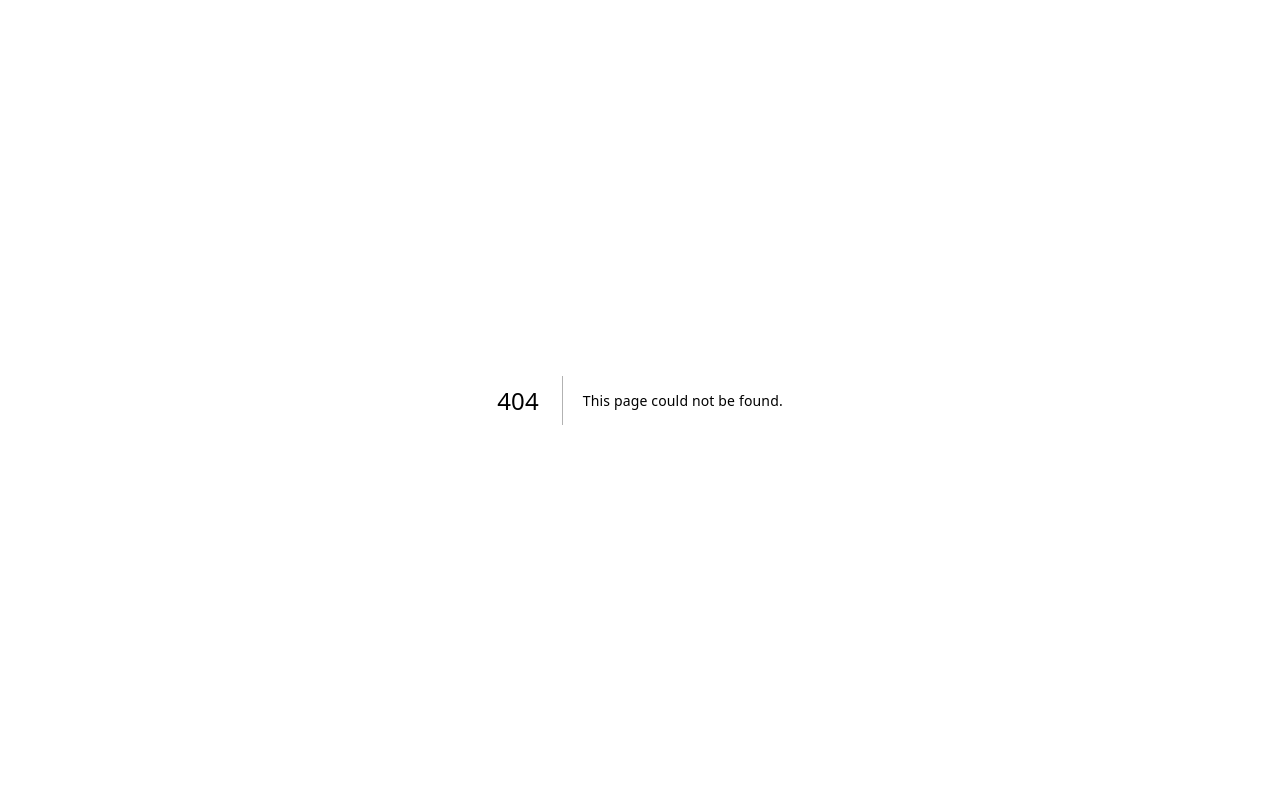
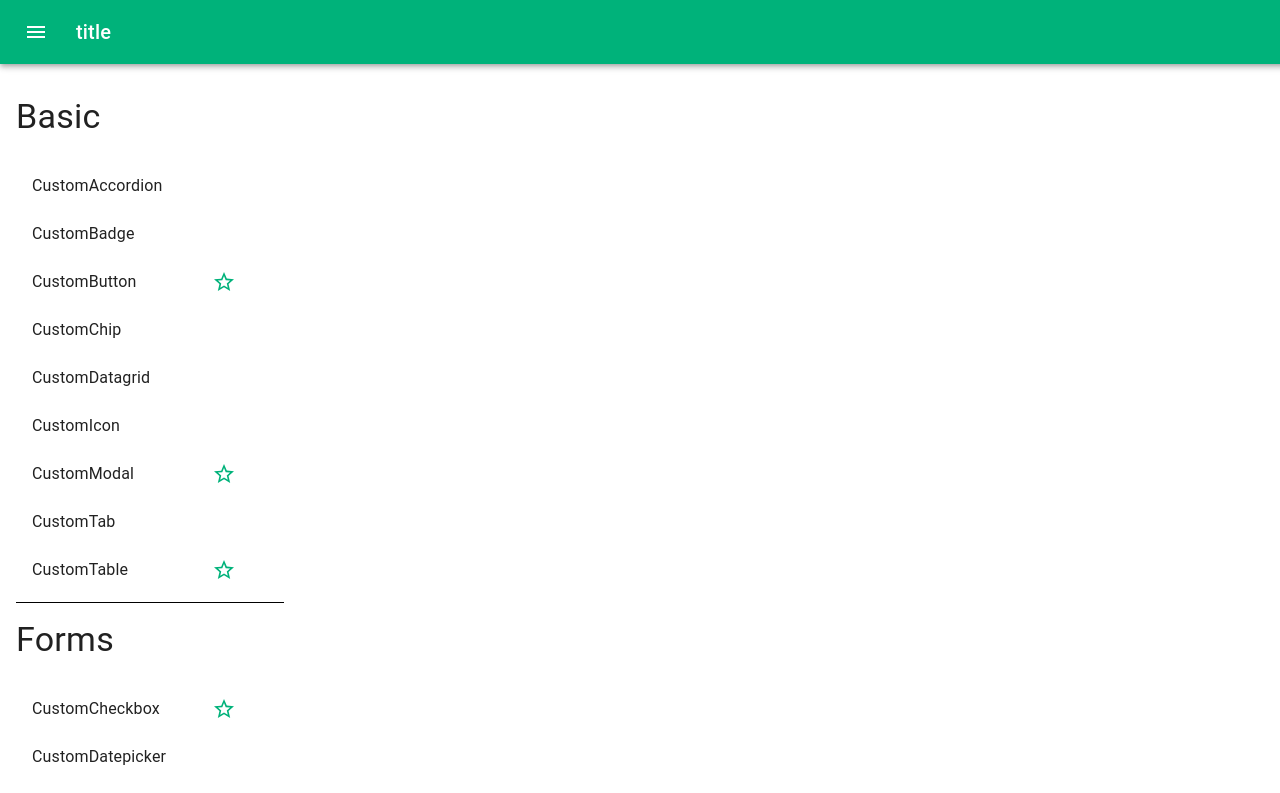
Before and after one commit to doakuma/init-project, a Next.js app: page /componentGuide in a window 1280 px wide. Before the commit this address had no page. Shown: the top 793 px of the page. Built offline with nearby package versions, Linux system fonts and the light colour scheme.

Commit message:
[dev] app router 추가

```diff
--- /dev/null
+++ b/src/app/componentGuide/page.jsx
@@ -0,0 +1,111 @@
+"use client";
+import { Fragment, useState } from "react";
+import {
+  List,
+  ListItem,
+  ListItemText,
+  ListItemButton,
+  ListItemIcon,
+} from "@mui/material";
+import { Divider, Typography } from "@mui/material";
+import StarBorder from "@mui/icons-material/StarBorder";
+import { isEmpty, isUndefined } from "lodash";
+import {
+  componentInfo,
+  componentList,
+  componentProps,
+} from "@/components/componentInfo";
+import {
+  ComponentRender,
+  ComponentInfoRender,
+  ComponentPropsRender,
+} from "@/components/utils/ComponentRender";
+
+export default function Home() {
+  const [compType, setCompType] = useState("");
+  const handleClickList = (type) => {
+    setCompType(type.toLowerCase());
+  };
+  return (
+    <>
+      <div className="da-components">
+        <div className="da-components-list">
+          {componentList.map((item, idx) => {
+            const sortedList = item.lists.sort((a, b) => {
+              if (a.label < b.label) {
+                return -1;
+              }
+              if (a.label > b.label) {
+                return 1;
+              }
+              return 0;
+            });
+            return (
+              <Fragment key={idx}>
+                {idx > 0 && <Divider />}
+                <Typography variant="h4" sx={{ my: 2 }}>
+                  {item.label}
+                </Typography>
+                <List>
+                  {/* {console.debug(sortedList(item.lists))} */}
+                  {sortedList.map((list, idx2) => {
+                    return (
+                      <ListItemButton
+                        key={idx2}
+                        onClick={() => handleClickList(list.label)}
+                        selected={compType === list.label.toLocaleLowerCase()}
+                      >
+                        <ListItemText primary={list.label} />
+                        <ListItemIcon>
+                          {list.isDone && <StarBorder color="primary" />}
+                        </ListItemIcon>
+                      </ListItemButton>
+                    );
+                  })}
+                </List>
+              </Fragment>
+            );
+          })}
+        </div>
+        <div className="da-components-content">
+          <Typography variant="h4">{compType.toUpperCase()}</Typography>
+          {!isUndefined(componentInfo[compType]) && (
+            <div className="da-components-example">
+              {componentInfo[compType].map((item, idx) => {
+                return (
+                  <div className="da-components-item" key={idx}>
+                    {item.map((component, idx2) => {
+                      return (
+                        <div className="da-components-cell" key={idx2}>
+                          <div className="da-components-render">
+                            {ComponentRender(component, compType)}
+                          </div>
+                          {ComponentInfoRender(component, compType)}
+                        </div>
+                      );
+                    })}
+                  </div>
+                );
+              })}
+            </div>
+          )}
+          <div className="da-components-props">
+            {/* {!isEmpty(compType) && (
+              <>
+                <Typography variant="h5">Props</Typography>
+                {ComponentPropsRender(componentProps[compType])}
+                )}
+              </>
+            )} */}
+            {!isEmpty(compType) && (
+              <>
+                <Typography variant="h5">Props</Typography>
+                {ComponentPropsRender(componentProps[compType])}
+              </>
+            )}
+          </div>
+        </div>
+      </div>
+    </>
+  );
+}
--- a/src/app/layout.js
+++ b/src/app/layout.js
@@ -5,6 +5,7 @@ import "../assets/style/common.scss";
 import { useEffect } from "react";
 import { Container, CssBaseline } from "@mui/material";
 import { RecoilRoot } from "recoil";
+import CustomLayout from "@/components/CustomLayout";
 
 // export const metadata = {
 //   title: "Create Next App",
@@ -35,7 +36,7 @@ export default function RootLayout({ children }) {
       <body>
         <RecoilRoot>
           <CssBaseline />
-          {children}
+          <CustomLayout>{children}</CustomLayout>
         </RecoilRoot>
       </body>
     </html>
--- a/src/components/CustomChip.jsx
+++ b/src/components/CustomChip.jsx
@@ -1,5 +1,5 @@
-import { Chip } from "@mui/material";
 import React from "react";
+import { Chip, Avatar } from "@mui/material";
 
 const CustomChip = (props) => {
   const {
@@ -24,6 +24,7 @@ const CustomChip = (props) => {
       avatar={avatar}
       icon={icon}
       size={size}
+      avatar={avatar && <Avatar src={avatar.src} alt={avatar.alt} />}
     />
   );
 };
--- a/src/components/CustomLayout.jsx
+++ b/src/components/CustomLayout.jsx
@@ -10,6 +10,7 @@ const CustomLayout = (props) => {
   const { children, maxWidth = "xl" } = props;
   const [menuOpen, setMenuOpen] = useState(false);
   const { theme } = useTheme();
+  console.debug("theme", theme);
   return (
     <ThemeProvider theme={theme}>
       <Container maxWidth={false} disableGutters className="da-wrapper">
@@ -29,8 +30,8 @@ export default CustomLayout;
 
 const menuinfo = [
   {
-    label: "Inbox",
-    path: "/",
+    label: "componentguide",
+    path: "/componentGuide",
   },
   {
     label: "Starred",
--- a/src/components/CustomMenu.jsx
+++ b/src/components/CustomMenu.jsx
@@ -18,7 +18,7 @@ const CustomMenu = (props) => {
         {menuInfo.map((text, index) => {
           return (
             <ListItem key={text.label} disablePadding>
-              <ListItemButton>
+              <ListItemButton href={text.path}>
                 <ListItemIcon>
                   {index % 2 === 0 ? <InboxIcon /> : <MailIcon />}
                 </ListItemIcon>
--- a/src/components/componentInfo.js
+++ b/src/components/componentInfo.js
@@ -819,6 +819,28 @@ const componentInfo = {
         // icon: "",
         // size: "",
       },
+      {
+        label: "contained",
+        variant: "outlined",
+        // color: "",
+        // handleClick: "",
+        // handleDelete: "",
+        // deleteIcon: "",
+        // avatar: "",
+        // icon: "",
+        // size: "",
+      },
+      {
+        label: "outlined",
+        variant: "outlined",
+        // color: "",
+        // handleClick: "",
+        // handleDelete: "",
+        // deleteIcon: "",
+        // avatar: "",
+        // icon: "",
+        // size: "",
+      },
     ],
     [
       {
```
Also changed, not shown: src/app/page.js (+1 -108 lines).
